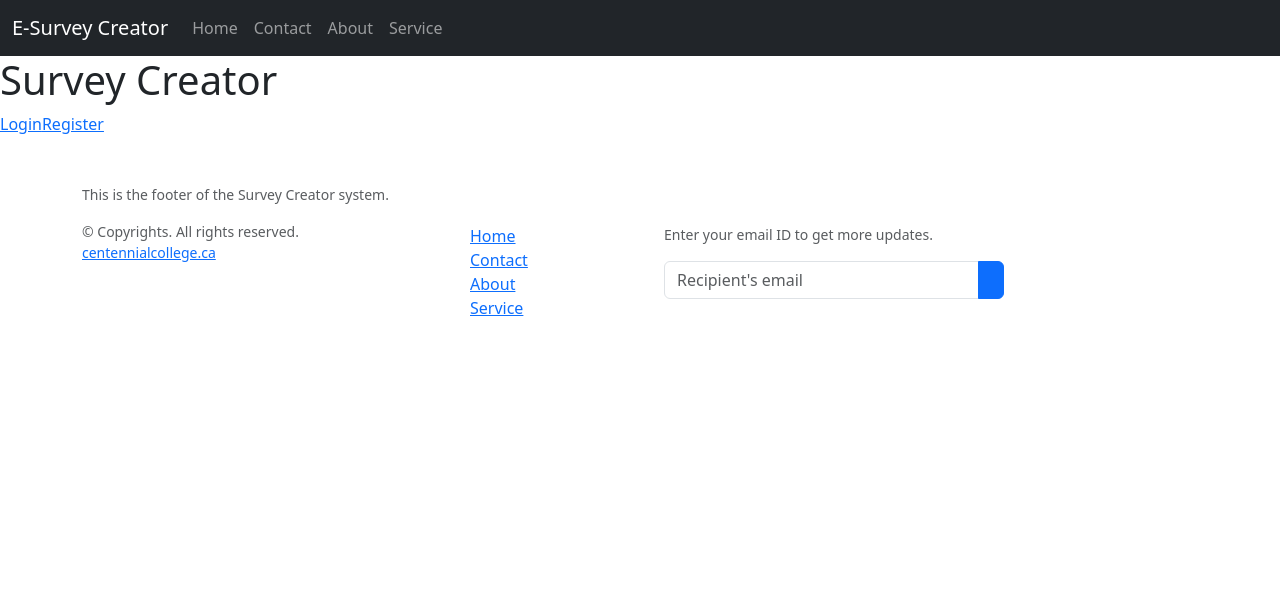
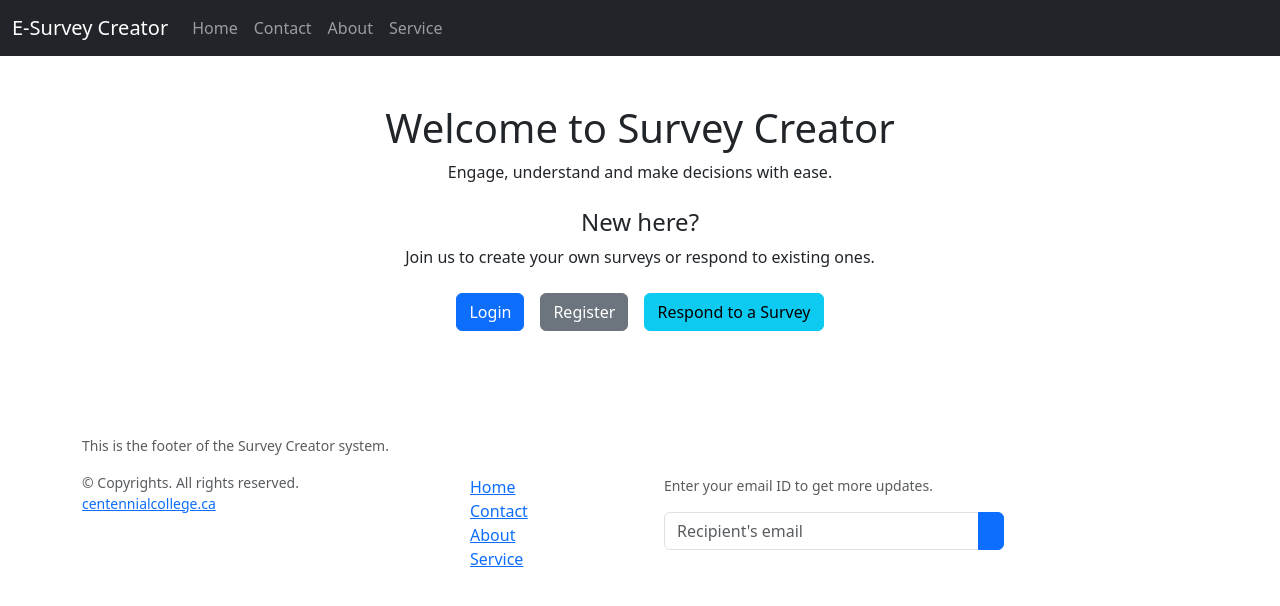
Before and after one commit to Chuileee/COMP229-Group2, an Angular app in the folder frontend/: page / in a window 1280 px wide. Shown: the top 606 px of the page. Built offline with nearby package versions, Linux system fonts and the light colour scheme.

Commit message:
welcome page created

```diff
--- a/frontend/src/app/app.component.html
+++ b/frontend/src/app/app.component.html
@@ -1,24 +1,39 @@
 <app-header></app-header>
+
 <div class="content-wrapper">
-    <h1>Survey Creator</h1>
+    <div class="text-center mt-5">
+        <h1>Welcome to Survey Creator</h1>
+        <p>Engage, understand and make decisions with ease.</p>
+    </div>
 
     <!-- Navigation for logged-in users -->
-    <nav *ngIf="isLoggedIn">
-      <a routerLink="/create-survey">Create a Survey</a> |
-      <a routerLink="/my-surveys">My Surveys</a> |
-      <a routerLink="/reporting">Survey Reports</a> |
-      <a routerLink="/profile">Profile</a> |
-      <a href="/logout">Logout</a>
-    </nav>
+    <div class="user-navigation mt-4" *ngIf="isLoggedIn">
+        <h4>Hello, User!</h4>
+        <p>What would you like to do today?</p>
+        <div class="d-flex justify-content-center">
+            <a class="btn btn-primary m-2" routerLink="/create-survey">Create a Survey</a>
+            <a class="btn btn-secondary m-2" routerLink="/my-surveys">My Surveys</a>
+            <a class="btn btn-info m-2" routerLink="/reporting">Survey Reports</a>
+            <a class="btn btn-dark m-2" routerLink="/profile">Profile</a>
+            <a class="btn btn-danger m-2" href="/logout">Logout</a>
+        </div>
+    </div>
 
     <!-- Navigation for anonymous users -->
-    <nav *ngIf="!isLoggedIn">
-      <a routerLink="/login">Login</a>
-      <a routerLink="/register">Register</a>
-    </nav>
+    <div class="guest-navigation mt-4 text-center" *ngIf="!isLoggedIn">
+        <h4>New here?</h4>
+        <p>Join us to create your own surveys or respond to existing ones.</p>
+        <div>
+            <a class="btn btn-primary m-2" routerLink="/login">Login</a>
+            <a class="btn btn-secondary m-2" routerLink="/register">Register</a>
+            <a class="btn btn-info m-2" routerLink="/active-surveys">Respond to a Survey</a>
+        </div>
+    </div>
 
     <!-- Main content where routed components will display -->
-    <router-outlet></router-outlet>
-  </div>
+    <div class="mt-5">
+        <router-outlet></router-outlet>
+    </div>
+</div>
 
-  <app-footer></app-footer>
+<app-footer></app-footer>
```
